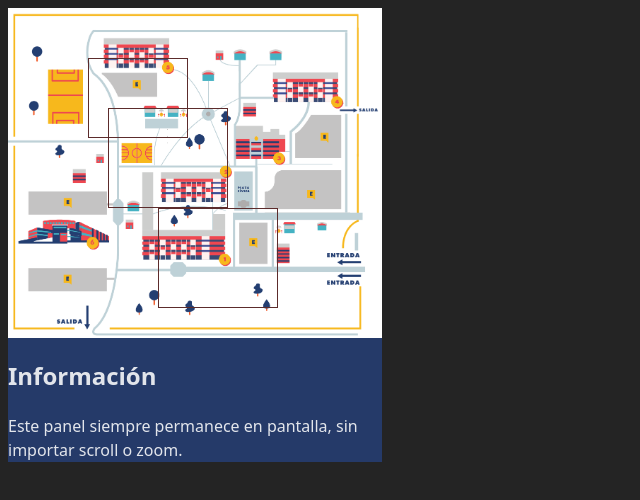
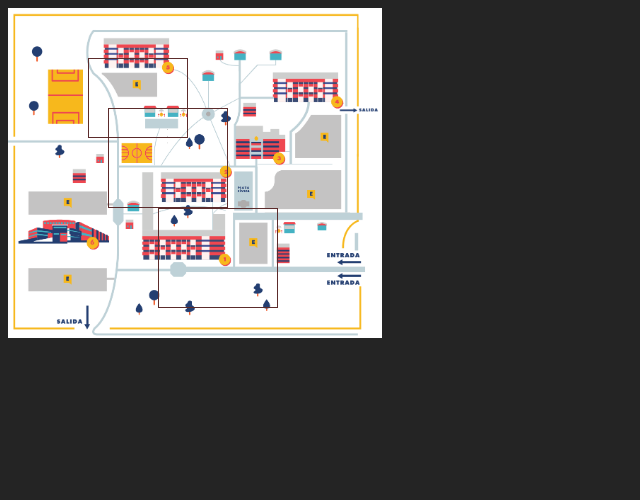
Before and after one commit to carlosegueda/mapa-interactivo-unah-cortes, a React (Vite) app in the folder mapa-unahvs/: page / in a window 1280 px wide. Shown: the top 500 px of the page, without its empty margins (0-640 px from the left). Built offline with nearby package versions, Linux system fonts and the light colour scheme; the HTML template or start-up script is replaced by a standard one.

Commit message:
panel agregado

```diff
--- a/mapa-unahvs/src/App.jsx
+++ b/mapa-unahvs/src/App.jsx
@@ -84,12 +84,6 @@ export default function App() {
         )}
       </div>
 
-      <div className="fixed-panel">
-        <h2>Información</h2>
-        <p>
-          Este panel siempre permanece en pantalla, sin importar scroll o zoom.
-        </p>
-      </div>
     </>
   );
 }
--- a/mapa-unahvs/src/map.css
+++ b/mapa-unahvs/src/map.css
@@ -5,7 +5,7 @@ body {
 }
 
 html {
-  height: 31rem;
+  height: 21.6rem;
   width: 24.4rem;
 }
 
```
